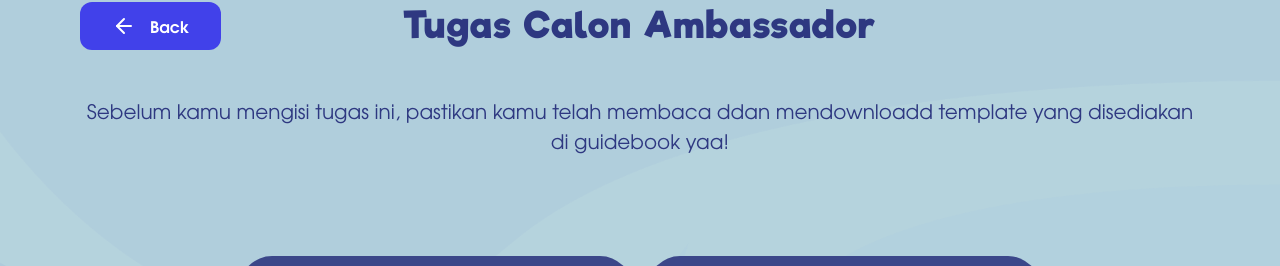
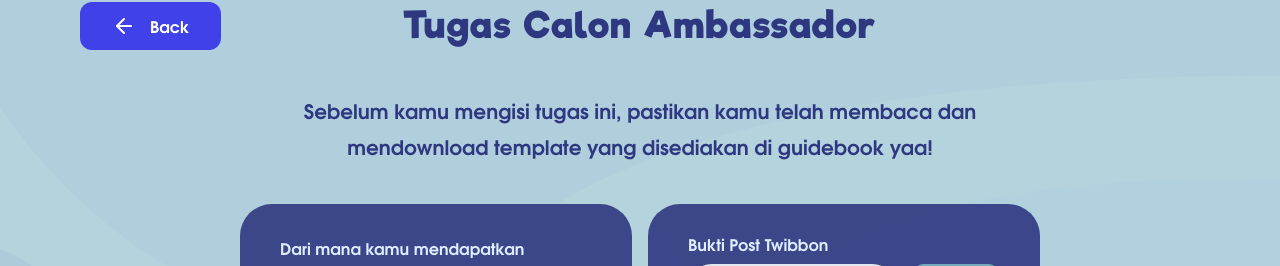
Before and after one commit to OH-Fasilkom-UI/oh24-frontend, a Next.js app: page /ambassador/register in a window 1280 px wide. Shown: the part 174-440 px from the top of the page. Built offline with nearby package versions, Linux system fonts and the light colour scheme; no server answers.

Commit message:
fix: case tugas typos and maximum width

```diff
--- a/modules/AmbassadorRegisterModule/sections/CaseAndTugas.tsx
+++ b/modules/AmbassadorRegisterModule/sections/CaseAndTugas.tsx
@@ -45,6 +45,9 @@ export const CaseAndTugas = () => {
         toast.success('Berhasil mengirimkan data')
         redirect('/ambassador')
       },
+      onError: (error) => {
+        toast.error(error.message)
+      }
     })
   }
 
@@ -68,15 +71,19 @@ export const CaseAndTugas = () => {
       >
         Tugas Calon Ambassador
       </h1>
-      <p
-        className={cn(
-          'text-Text/TextLightBG md:text-[20px] text-[11px] pt-[4px] pb-[60px] text-center',
-          page === 1 && 'hidden'
-        )}
+      <div
+        className='w-full flex justify-center'
       >
-        Sebelum kamu mengisi tugas ini, pastikan kamu telah membaca ddan
-        mendownloadd template yang disediakan di guidebook yaa!
-      </p>
+        <p
+          className={cn(
+            'text-Text/TextLightBG md:text-[20px] text-sm leading-5 md:leading-9 text-center font-bold max-w-[800px]',
+            page === 1 && 'hidden'
+          )}
+        >
+          Sebelum kamu mengisi tugas ini, pastikan kamu telah membaca dan
+          mendownload template yang disediakan di guidebook yaa!
+        </p>
+      </div>
       <Form {...form}>
         <form
           onSubmit={form.handleSubmit(onSubmit)}
```
